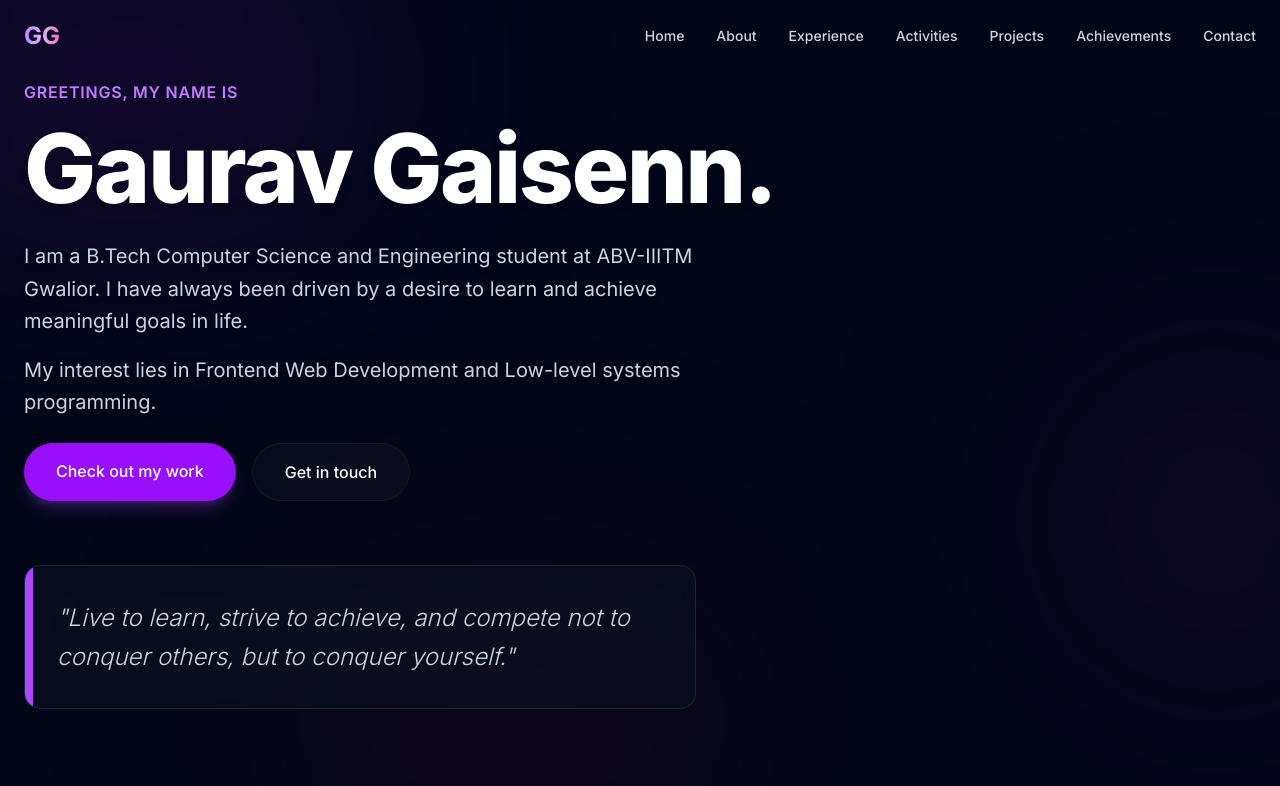
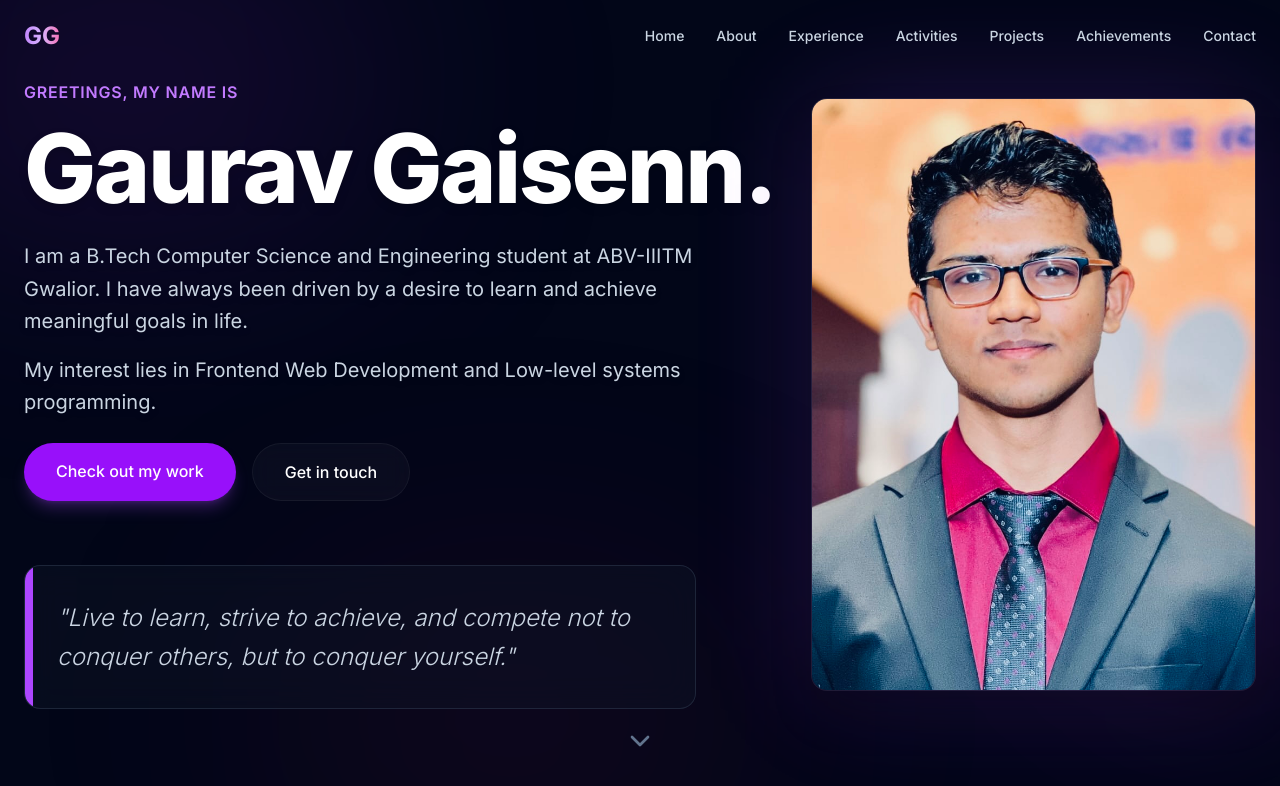
Before and after one commit to ggaisenn/ggportfolio, a React (Vite) app: page / in a window 1280 px wide. Shown: the top 786 px of the page. Built offline with nearby package versions, Linux system fonts and the light colour scheme.

Commit message:
feat(hero): add background portrait image with gradient overlay

```diff
--- a/src/components/Hero.jsx
+++ b/src/components/Hero.jsx
@@ -39,6 +39,27 @@ const Hero = () => {
             </p>
           </div>
         </div>
+
+        {/* Right Column - Image Box */}
+        <div className="flex-1 flex justify-center lg:justify-start w-full" data-aos="fade-left">
+          <div className="relative w-full max-w-md xl:max-w-lg">
+            {/* Glowing ambient shadow behind the image */}
+            <div className="absolute inset-0 bg-purple-500/20 rounded-2xl blur-3xl animate-pulse"></div>
+
+            <img
+              src="/profile.jpeg"
+              alt="Gaurav Gaisenn"
+              className="relative z-10 w-full aspect-[3/4] object-cover rounded-2xl border border-slate-700/50 shadow-2xl glass"
+            />
+          </div>
+        </div>
+
+      </div>
+
+      <div className="absolute bottom-10 left-1/2 transform -translate-x-1/2 animate-bounce hidden md:block">
+        <a href="#about" className="text-slate-500 hover:text-white transition-colors">
+          <ChevronDown size={32} />
+        </a>
       </div>
     </section>
   );
```
Also changed, not shown: public/profile.jpeg (added).
